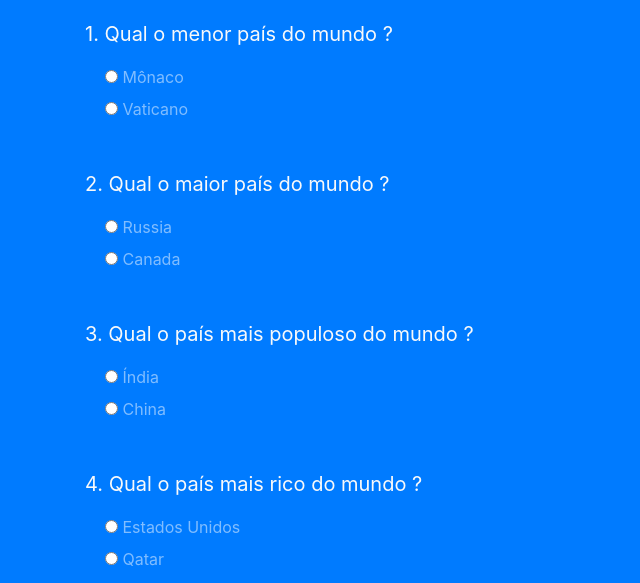
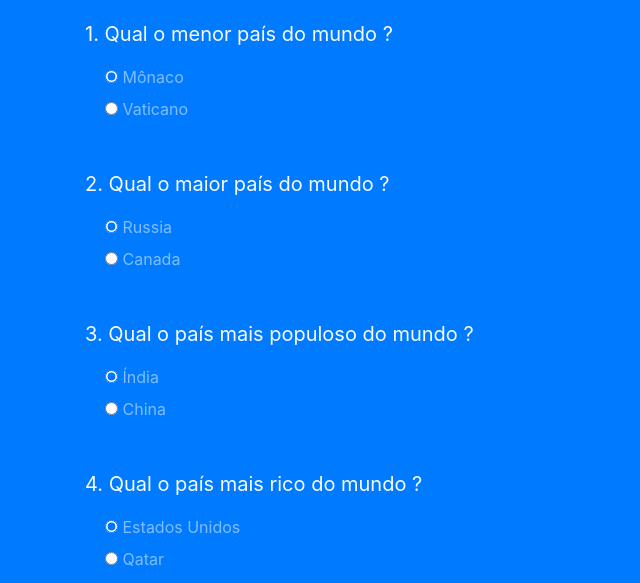
Before and after one commit to MauroGith/Projetos-JS, a plain HTML site: page quiz-paises/index.html in a window 1280 px wide. Shown: the part 306-889 px from the top of the page, 0-640 px from the left. Drawn offline with nearby package versions, Linux system fonts and the light colour scheme.

Commit message:
Update index.html

```diff
--- a/quiz-paises/index.html
+++ b/quiz-paises/index.html
@@ -22,7 +22,7 @@
           <p class="lead font-weight-normal">1. Qual o menor país do mundo ?</p>
           <div class="form-check my-2 text-white-50">
             <label class="form-check-label">
-              <input type="radio" name="inputQuestion1" value="A">
+              <input type="radio" name="inputQuestion1" value="A" checked>
               Mônaco
             </label>
           </div>
@@ -38,7 +38,7 @@
           <p class="lead font-weight-normal">2. Qual o maior país do mundo ?</p>
           <div class="form-check my-2 text-white-50">
             <label class="form-check-label">
-              <input type="radio" name="inputQuestion2" value="A">
+              <input type="radio" name="inputQuestion2" value="A" checked>
               Russia
             </label>
           </div>
@@ -54,7 +54,7 @@
           <p class="lead font-weight-normal">3. Qual o país mais populoso do mundo ?</p>
           <div class="form-check my-2 text-white-50">
             <label class="form-check-label">
-              <input type="radio" name="inputQuestion3" value="A">
+              <input type="radio" name="inputQuestion3" value="A" checked>
               Índia
             </label>
           </div>
@@ -70,7 +70,7 @@
           <p class="lead font-weight-normal">4. Qual o país mais rico do mundo ?</p>
           <div class="form-check my-2 text-white-50">
             <label class="form-check-label">
-              <input type="radio" name="inputQuestion4" value="A">
+              <input type="radio" name="inputQuestion4" value="A" checked>
               Estados Unidos
             </label>
           </div>
```
